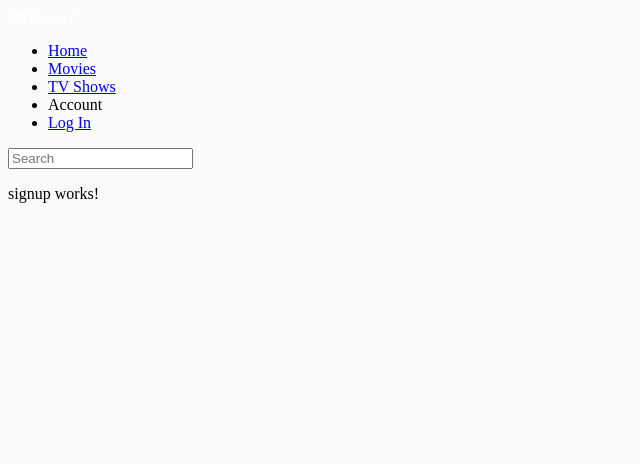
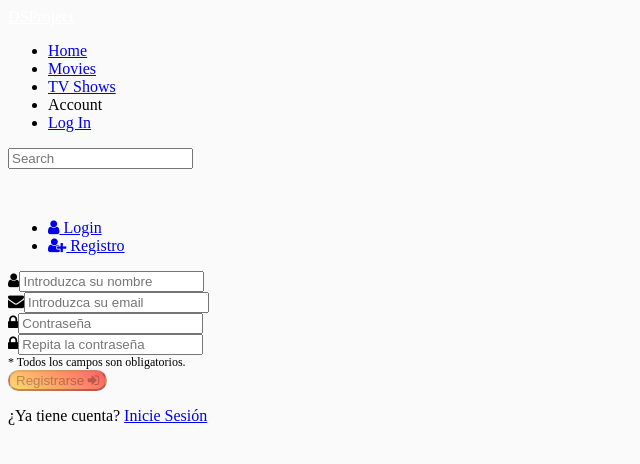
Before and after one commit to pabrodbra/DSProyect, an Angular app in the folder front-end/: page /signup in a window 1280 px wide. Shown: the top 464 px of the page, without its empty margins (0-640 px from the left). Built offline with nearby package versions, Linux system fonts and the light colour scheme; what angular-bootstrap-md would draw is missing.

Commit message:
Log/Register forms added. Validation working.

```diff
--- a/front-end/package.json
+++ b/front-end/package.json
@@ -21,6 +21,7 @@
     "@angular/platform-browser-dynamic": "^6.1.0",
     "@angular/router": "^6.1.0",
     "angular-bootstrap-md": "^7.4.2",
+    "bootstrap": "^4.3.1",
     "chart.js": "^2.5.0",
     "core-js": "^2.5.4",
     "font-awesome": "^4.7.0",
--- a/front-end/src/app/app.module.ts
+++ b/front-end/src/app/app.module.ts
@@ -2,6 +2,7 @@ import { BrowserModule } from '@angular/platform-browser';
 import { NgModule } from '@angular/core';
 import { NO_ERRORS_SCHEMA } from '@angular/core';
 import { MDBBootstrapModule } from 'angular-bootstrap-md';
+import { FormsModule, ReactiveFormsModule } from '@angular/forms';
 
 //Componentes
 import { AppComponent } from './app.component';
@@ -32,6 +33,8 @@ import { APP_ROUTING } from './app.routes';
     BrowserModule,
     MDBBootstrapModule.forRoot(),
     APP_ROUTING,
+    FormsModule,
+    ReactiveFormsModule
   ],
   providers: [],
   bootstrap: [AppComponent],
--- a/front-end/src/app/components/log/login/login.component.html
+++ b/front-end/src/app/components/log/login/login.component.html
@@ -1,4 +1,3 @@
-
 <!--Modal: Login / Register Form-->
 
 <div class="modal-dialog cascading-modal mt-5" role="document">
@@ -10,11 +9,11 @@
 
             <!-- Nav tabs -->
             <ul class="nav nav-tabs tabs-2 " role="tablist">
-                <li class="nav-item purple accent-1" routerLinkActive="active">
+                <li style="width:250px;" class="nav-item purple accent-1" routerLinkActive="active">
                     <a class="nav-link white-text" [routerLink]="['/login']" role="tab">
                         <i class="fa fa-user mr-1"></i> Login</a>
                 </li>
-                <li class="nav-item purple accent-3" routerLinkActive="active">
+                <li style="width:250px;" class="nav-item purple accent-3" routerLinkActive="active">
                     <a class="nav-link white-text" data-toggle="tab" [routerLink]="['/signup']" role="tab">
                         <i class="fa fa-user-plus mr-1"></i> Registro</a>
                 </li>
--- a/front-end/src/app/components/log/signup/signup.component.html
+++ b/front-end/src/app/components/log/signup/signup.component.html
@@ -1,3 +1,106 @@
-<p>
-  signup works!
-</p>
+<!--Modal: Login / Register Form-->
+<div class="modal-dialog cascading-modal regist-top" role="document">
+  <!--Content-->
+  <div class="modal-content">
+
+    <!--Modal cascading tabs-->
+    <div class="modal-c-tabs">
+
+      <!-- Nav tabs -->
+      <ul class="nav nav-tabs tabs-2 " role="tablist">
+          <li style="width:250px;" class="nav-item purple accent-1" routerLinkActive="active">
+              <a class="nav-link white-text" [routerLink]="['/login']" role="tab">
+                  <i class="fa fa-user mr-1"></i> Login</a>
+          </li>
+          <li style="width:250px;" class="nav-item purple accent-3" routerLinkActive="active">
+              <a class="nav-link white-text" data-toggle="tab" [routerLink]="['/signup']" role="tab">
+                  <i class="fa fa-user-plus mr-1"></i> Registro</a>
+          </li>
+      </ul>
+
+      <div class="tab-content">
+        <!--Panel 8-->
+        <div class="tab-pane fade in show active" id="panel8" role="tabpanel">
+
+          <!--FORMULARIO -->
+          <form [formGroup]="forma" (ngSubmit)="registrar()">
+            <div class="modal-body">
+
+              <div class="md-form form-sm mb-5">
+                <i class="fa fa-user mr-1 prefix"></i>
+                <input type="text" class="form-control form-control-sm" placeholder="Introduzca su nombre" formControlName="nombre">
+                <!-- Errores de validación -->
+                <div *ngIf="forma.controls['nombre'].errors?.minlength" class="form-control-feedback">
+                  Longitud mínima necesaria {{ forma.controls['nombre'].errors.minlength.requiredLength }}.
+                </div>
+                <div *ngIf="forma.controls['nombre'].errors?.novacio && !forma.controls['nombre'].pristine" class="form-control-feedback">
+                  El campo no puede estar vacío.
+                </div>
+              </div>
+
+              <div class="md-form form-sm mb-5">
+                <i class="fa fa-envelope prefix"></i>
+                <input type="email" class="form-control form-control-sm" id="email" placeholder="Introduzca su email" formControlName="email">
+                <!-- Errores de validación -->
+                <div *ngIf="forma.controls['email'].errors?.email" class="form-control-feedback">
+                  El formato no es correcto.
+                </div>
+                <div *ngIf="forma.controls['email'].errors?.novacio && !forma.controls['email'].pristine" class="form-control-feedback">
+                  El campo no puede estar vacío.
+                </div>
+                <div *ngIf="forma.controls['email'].errors?.existeEmail && !forma.controls['email'].pristine" class="form-control-feedback">
+                  Ya existe una cuenta con esta dirección de correo electrónico.
+                </div>
+              </div>
+
+              <div class="md-form form-sm mb-5">
+                <i class="fa fa-lock prefix"></i>
+                <input type="password" class="form-control form-control-sm" placeholder="Contraseña" formControlName="password">
+                <!-- Errores de validación -->
+                <div *ngIf="forma.controls['password'].errors?.pattern" class="form-control-feedback">
+                  La contraseña debe contener al menos una minúscula, una mayúscula, un número, un carácter especial y una longitud de al menos 5 caracteres.
+                </div>
+                <div *ngIf="forma.controls['password'].errors?.novacio && !forma.controls['password'].pristine" class="form-control-feedback">
+                  El campo no puede estar vacío.
+                </div>
+              </div>
+
+              <div class="md-form form-sm mb-4">
+                <i class="fa fa-lock prefix"></i>
+                <input type="password" class="form-control form-control-sm" placeholder="Repita la contraseña" formControlName="repassReg">
+                <!-- Errores de validación -->
+                <div *ngIf="forma.controls['repassReg'].errors?.nocoindicen && !forma.controls['repassReg'].pristine" class="form-control-feedback">
+                  Las contraseñas no coinciden.
+                </div>
+                <div *ngIf="forma.controls['repassReg'].errors?.novacio && !forma.controls['repassReg'].pristine" class="form-control-feedback">
+                  El campo no puede estar vacío.
+                </div>
+              </div>
+
+              <div class="text-center form-sm mt-2">
+                <div class="form-control-feedback">
+                  * Todos los campos son obligatorios.
+                </div>
+                <button class="btn rounded peach-grad" type="submit" [disabled]="!forma.valid">Registrarse
+                  <i class="fa fa-sign-in ml-1"></i>
+                </button>
+              </div>
+            </div>
+          </form>
+
+          <!--Footer-->
+          <div class="modal-footer">
+            <div class="options text-right">
+              <p class="pt-1">¿Ya tiene cuenta?
+                <a [routerLink]="['/login']" class="purple-text">Inicie Sesión</a>
+              </p>
+            </div>
+          </div>
+        </div>
+        <!--/.Panel 8-->
+      </div>
+
+    </div>
+  </div>
+  <!--/.Content-->
+</div>
--- a/front-end/src/app/components/log/signup/signup.component.ts
+++ b/front-end/src/app/components/log/signup/signup.component.ts
@@ -1,15 +1,138 @@
 import { Component, OnInit } from '@angular/core';
+import { FormGroup, FormControl, Validators, AsyncValidatorFn, AbstractControl, ValidationErrors } from '@angular/forms';
+import { Router } from '@angular/router';
+//import { LogService } from '../../../services/log.service';
 
 @Component({
   selector: 'app-signup',
   templateUrl: './signup.component.html',
-  styleUrls: ['./signup.component.scss']
+  styleUrls: ['./signup.component.scss'],
+  styles: [`
+    .ng-invalid.ng-touched:not(form){
+      color: red;
+    }
+  `]
 })
 export class SignupComponent implements OnInit {
 
-  constructor() { }
+  //Variables
+  forma: FormGroup;
+
+  usuario = {
+    Nombre: null,
+    Correo: null,
+    Hash: null
+  }
+
 
   ngOnInit() {
+    // if (this._logService.sesionValida()) {
+    //   this._router.navigate(['/home']);
+    // }
   }
 
+  //Constructor
+  constructor( private _router: Router) {
+
+    this.forma = new FormGroup({ //Pueden anidarse FormGroups dentro de otros FormGroups en caso de disponer de campos compuestos
+      'nombre': new FormControl('', [
+        Validators.required,
+        Validators.minLength(3),
+        this.noVacio
+      ]),
+
+      'email': new FormControl('', [
+        Validators.required,
+        Validators.email,
+        this.noVacio
+      ],
+        // [
+        //   this.existeEmail.bind(this)
+        // ]),
+      ),
+
+      'password': new FormControl('', [
+        Validators.required,
+        Validators.minLength(5),
+        this.noVacio
+      ]),
+      'repassReg': new FormControl()
+    });
+
+    /*
+    Validación de las passwords
+    -----------------------------------
+    Se utiliza esta forma para comprender el contexto en el que se puede utilizar o no this.
+    Al utilizar coinciden.bind(this) lo que se consigue es que dentro del contexto de la función cuando se haga referencia
+    a this en realidad se está haciendo referencia al this del contexto actual y general.
+    Se podría realizar al igual que el resto de validaciones pero esta es una forma alternativa e igual de válida.
+    */
+    this.forma.controls['repassReg'].setValidators([
+      Validators.required,
+      this.noVacio
+      //this.coinciden.bind(this) //Se utiliza para vincular "this" en el contexto de la función y poder acceder a "this.forma" desde coinciden
+    ])
+
+    //this.forma.setValue(this.usuario); De esta forma se pueden dar valores por defecto a cada campo.
+  }
+
+  //Función a la que se llama una vez el formulario ha sido validado
+  registrar() {
+    this.usuario = {
+      Nombre: this.forma.controls['nombre'].value.trim(),
+      Correo: this.forma.controls['email'].value.trim(),
+      Hash: this.forma.controls['password'].value.trim()
+    }
+    console.log(this.usuario);
+
+    // this._logService.nuevoUsuario(this.usuario)
+    //   .subscribe((respuesta: Response) => {
+    //     if (respuesta.ok) {
+    //       this._router.navigate(['/login']);
+    //     }
+    //   }
+    //   );
+  }
+
+  //Validaciones
+  noVacio(control: FormControl): { [s: string]: boolean } { //Devuelve un string que es de tipo booleano
+    if (typeof control.value === 'string' && !control.value.trim()) {
+      return {
+        novacio: true
+      }
+    }
+    return null;
+  }
+
+  coinciden(control: FormControl): { [s: string]: boolean } {
+    if (control.value !== this.forma.controls['password'].value) { //Es válido porque antes de llamar a la función vinculamos this con this usando bind
+      return {                    //En caso contrario no funcionaría al no detectar el contexto adecuado
+        nocoindicen: true
+      }
+    }
+    return null;
+  }
+
+  existeEmail(control: FormControl): Promise<ValidationErrors | null > {
+    return null;
+    // return new Promise((resolve, reject) => {
+    //
+    //   setTimeout(() => {
+    //
+    //     this._logService.existeEmail(control.value).subscribe( respuesta => {
+    //       console.log(control);
+    //       if(respuesta == 0){
+    //         resolve(null);
+    //       }else{
+    //         resolve({existeEmail: true});
+    //       }
+    //     }, error => {
+    //       console.log(error);
+    //       reject();
+    //     });
+    //
+    //   }, 1000);
+    //
+    // });
+  }
 }
--- a/front-end/src/app/components/shared/navbar/navbar.component.html
+++ b/front-end/src/app/components/shared/navbar/navbar.component.html
@@ -1,5 +1,5 @@
 <!--Navbar-->
-<mdb-navbar SideClass="navbar navbar-expand-lg navbar-dark danger-color">
+<mdb-navbar SideClass="navbar navbar-expand-lg navbar-dark success-grad">
 
     <!-- Navbar brand -->
     <mdb-navbar-brand><a class="navbar-brand" style="color:white;" [routerLink]="['/home']">DSProject</a></mdb-navbar-brand>
```
Also changed, not shown: 1 other file (tests, documents, lock files or other folders).
